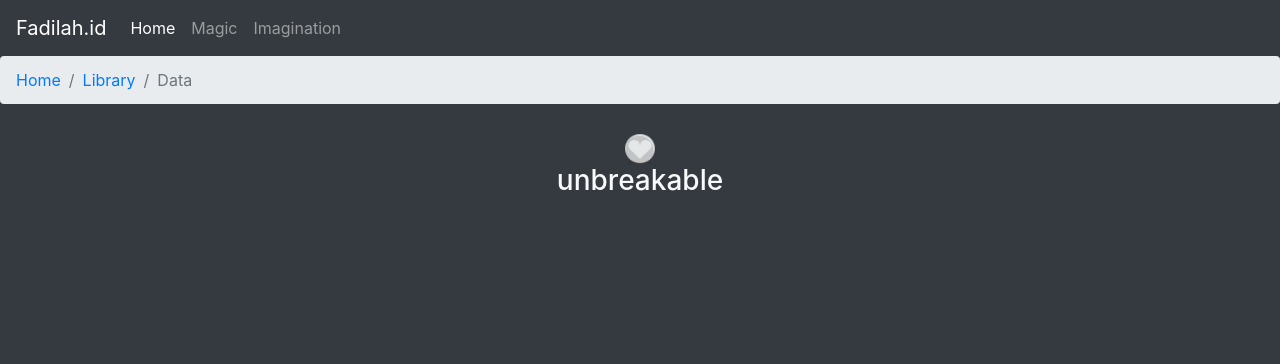
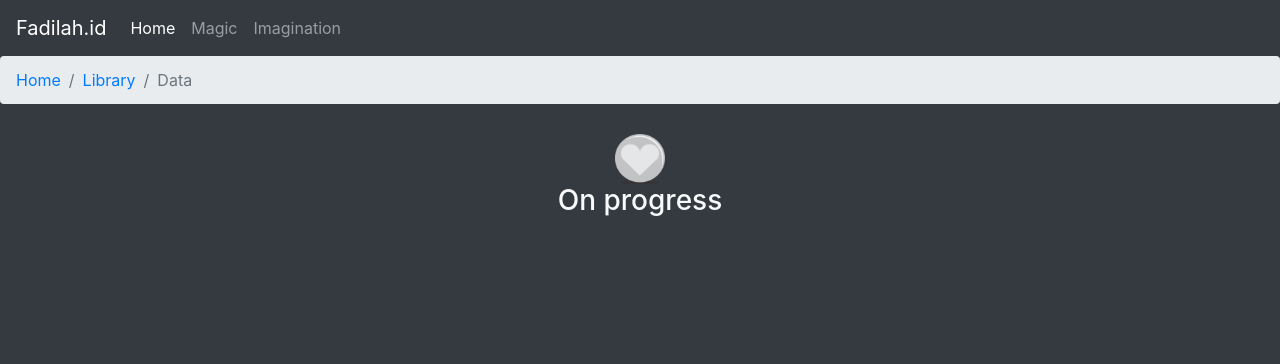
Before and after one commit to idamfadilah/web, a PHP site: page / in a window 1280 px wide. Shown: the top 364 px of the page. Run offline with PHP 8.4, Linux system fonts and the light colour scheme; some libraries are stand-ins or nearby versions.

Commit message:
Update index.php

```diff
--- a/index.php
+++ b/index.php
@@ -35,8 +35,8 @@
   </ol>
 </nav>
     <div style="text-align:center; margin:30px;">
-        <img src="the unbreakable story.png" width="30" height="30">
-        <h3 class="text-light">unbreakable</j3>
+        <img src="the unbreakable story.png" width="50" height="50">
+        <h3 class="text-light">On progress</h3>
     </div>
     <!-- Optional JavaScript -->
     <!-- jQuery first, then Popper.js, then Bootstrap JS -->
```
